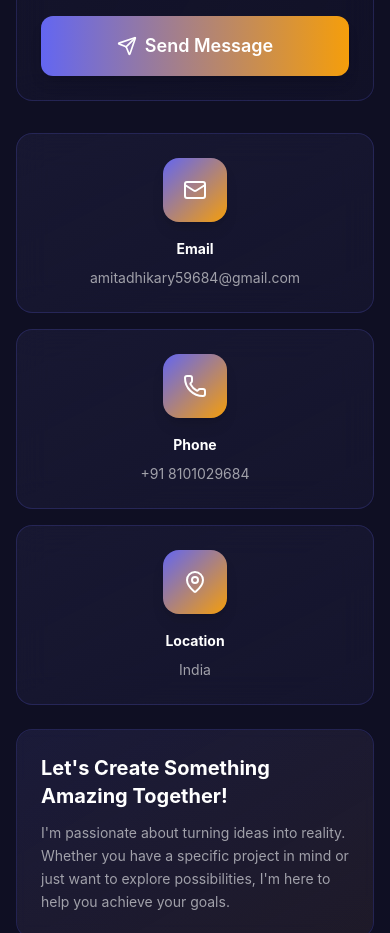
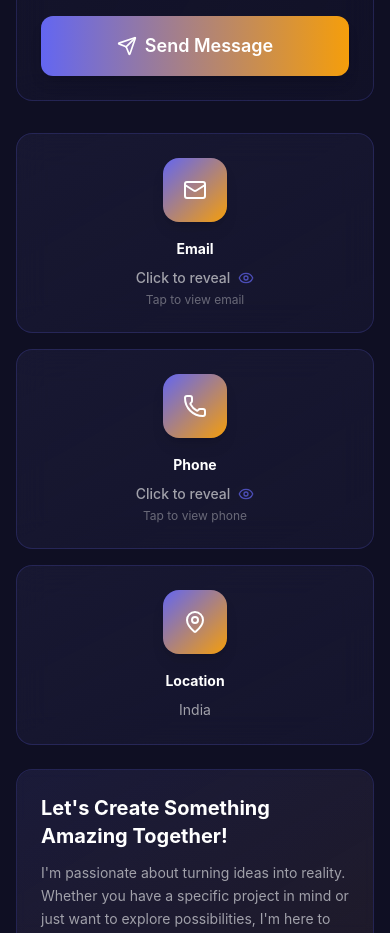
Before and after one commit to amit59684/portfolio, a React (Create React App) app: page / in a window 390 px wide. Shown: the part 7960-8893 px from the top of the page. Built offline with nearby package versions, Linux system fonts and the light colour scheme.

Commit message:
Add privacy protection for email and phone - click to reveal functionality

```diff
--- a/src/components/Contact.tsx
+++ b/src/components/Contact.tsx
@@ -1,6 +1,6 @@
 import React, { useRef, useState } from 'react';
 import { motion, useInView } from 'framer-motion';
-import { Mail, Phone, MapPin, Send, CheckCircle, AlertCircle } from 'lucide-react';
+import { Mail, Phone, MapPin, Send, CheckCircle, AlertCircle, Eye } from 'lucide-react';
 import emailjs from '@emailjs/browser';
 
 interface FormData {
@@ -16,11 +16,23 @@ interface ContactInfoProps {
   value: string;
   href?: string;
   delay: number;
+  isPrivate?: boolean;
 }
 
-const ContactInfoCard: React.FC<ContactInfoProps> = ({ icon, title, value, href, delay }) => {
+const ContactInfoCard: React.FC<ContactInfoProps> = ({ icon, title, value, href, delay, isPrivate = false }) => {
   const ref = useRef(null);
   const isInView = useInView(ref, { once: true, margin: "-50px" });
+  const [isRevealed, setIsRevealed] = useState(false);
+
+  const handleReveal = (e: React.MouseEvent) => {
+    if (isPrivate && !isRevealed) {
+      e.preventDefault();
+      setIsRevealed(true);
+    }
+  };
+
+  const displayValue = isPrivate && !isRevealed ? "Click to reveal" : value;
+  const showEyeIcon = isPrivate && !isRevealed;
 
   const CardContent = () => (
     <motion.div
@@ -30,8 +42,9 @@ const ContactInfoCard: React.FC<ContactInfoProps> = ({ icon, title, value, href,
       transition={{ duration: 0.5, delay }}
       whileHover={{ y: -5, scale: 1.02 }}
       className="group w-full"
+      onClick={handleReveal}
     >
-      <div className="bg-gradient-to-br from-bg-card/60 to-bg-card/40 backdrop-blur-lg border border-border-color rounded-2xl p-6 hover:border-primary/50 transition-all duration-300 relative overflow-hidden cursor-pointer h-full">
+      <div className={`bg-gradient-to-br from-bg-card/60 to-bg-card/40 backdrop-blur-lg border border-border-color rounded-2xl p-6 hover:border-primary/50 transition-all duration-300 relative overflow-hidden h-full ${isPrivate && !isRevealed ? 'cursor-pointer' : 'cursor-default'}`}>
         {/* Background glow */}
         <div className="absolute inset-0 bg-gradient-to-br from-primary/5 to-secondary/5 opacity-0 group-hover:opacity-100 transition-opacity duration-300 rounded-2xl" />
 
@@ -47,15 +60,37 @@ const ContactInfoCard: React.FC<ContactInfoProps> = ({ icon, title, value, href,
             {title}
           </h4>
 
-          <p className="text-text-secondary group-hover:text-text-primary transition-colors duration-300 break-words">
-            {value}
-          </p>
+          <div className="flex items-center justify-center space-x-2">
+            <p className={`text-text-secondary group-hover:text-text-primary transition-colors duration-300 break-words ${isPrivate && !isRevealed ? 'text-primary/70 font-medium' : ''}`}>
+              {displayValue}
+            </p>
+            {showEyeIcon && (
+              <motion.div
+                initial={{ scale: 0 }}
+                animate={{ scale: 1 }}
+                className="text-primary/70"
+              >
+                <Eye size={16} />
+              </motion.div>
+            )}
+          </div>
+
+          {isPrivate && !isRevealed && (
+            <motion.p
+              initial={{ opacity: 0 }}
+              animate={{ opacity: 1 }}
+              className="text-xs text-text-secondary/60 mt-1"
+            >
+              Tap to view {title.toLowerCase()}
+            </motion.p>
+          )}
         </div>
       </div>
     </motion.div>
   );
 
-  return href ? (
+  // Only make it a link if revealed or not private
+  return (href && (isRevealed || !isPrivate)) ? (
     <a href={href} target={href.startsWith('mailto:') ? '_self' : '_blank'} rel="noopener noreferrer" className="block w-full">
       <CardContent />
     </a>
@@ -129,18 +164,21 @@ const Contact: React.FC = () => {
       icon: <Mail size={24} />,
       title: "Email",
       value: "amitadhikary59684@gmail.com",
-      href: "mailto:amitadhikary59684@gmail.com"
+      href: "mailto:amitadhikary59684@gmail.com",
+      isPrivate: true
     },
     {
       icon: <Phone size={24} />,
       title: "Phone",
       value: "+91 8101029684",
-      href: "tel:+918101028684"
+      href: "tel:+918101029684",
+      isPrivate: true
     },
     {
       icon: <MapPin size={24} />,
       title: "Location",
-      value: "India"
+      value: "India",
+      isPrivate: false
     }
   ];
 
@@ -234,6 +272,7 @@ const Contact: React.FC = () => {
                     value={info.value}
                     href={info.href}
                     delay={0.5 + (index * 0.1)}
+                    isPrivate={info.isPrivate}
                   />
                 ))}
               </div>
```
